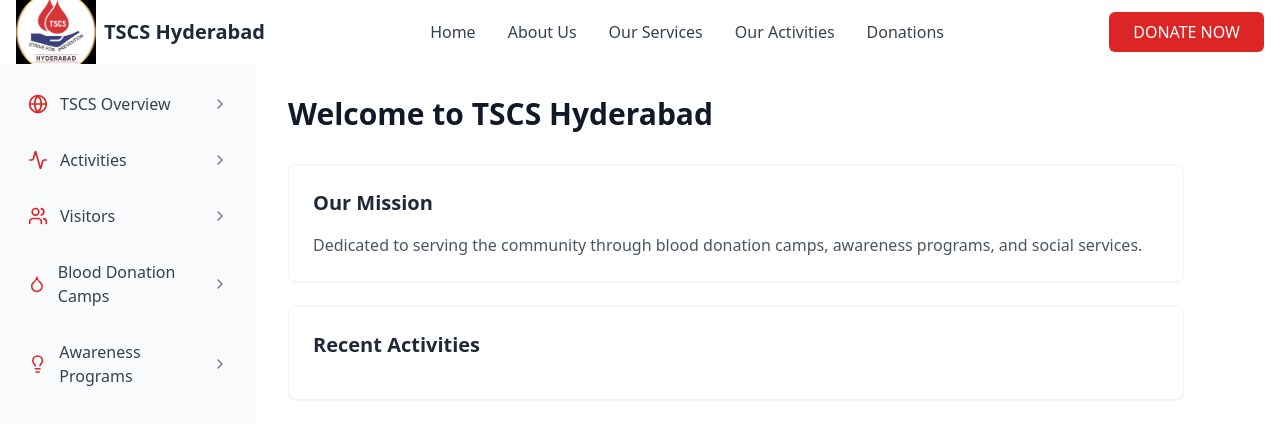
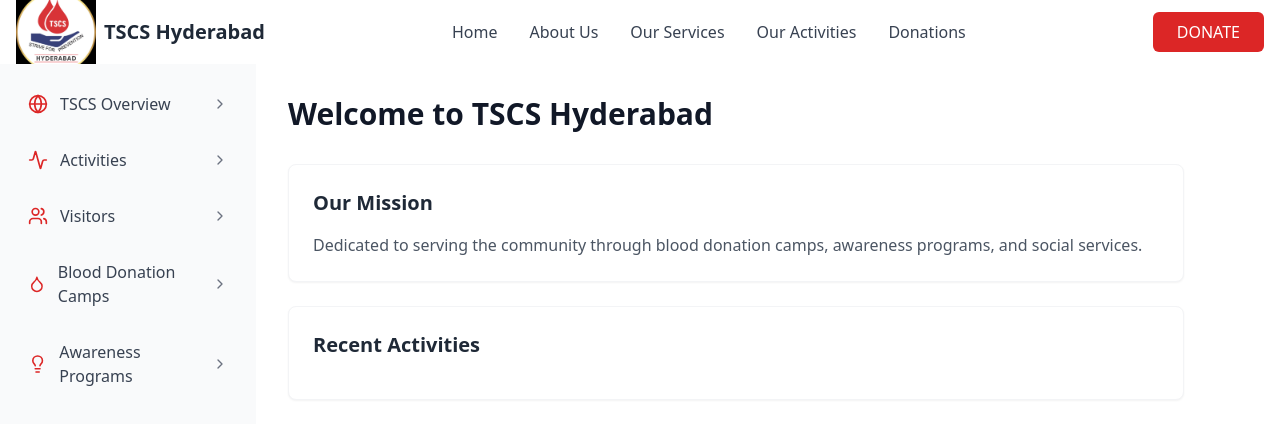
Before and after one commit to Akshithre/TSCS, a React (Vite) app: page / in a window 1280 px wide. Shown: the top 424 px of the page. Built offline with nearby package versions, Linux system fonts and the light colour scheme.

Commit message:
second commit

```diff
--- a/src/components/Layout/Navigation.jsx
+++ b/src/components/Layout/Navigation.jsx
@@ -27,7 +27,7 @@
 
         <div>
           <button className="bg-red-600 hover:bg-red-700 text-white px-6 py-2 rounded-md">
-            DONATE NOW
+            DONATE
           </button>
         </div>
       </div>
```
